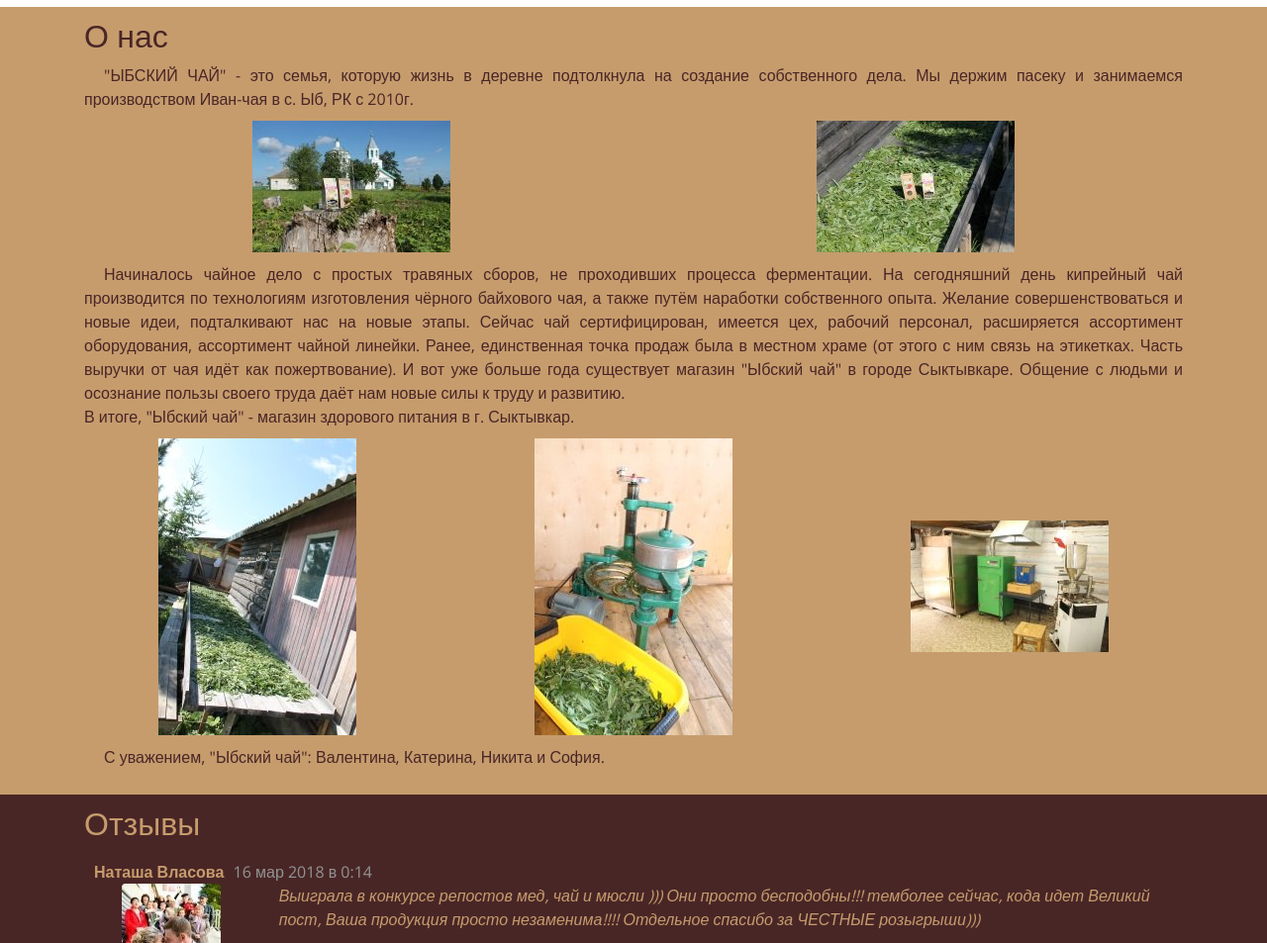
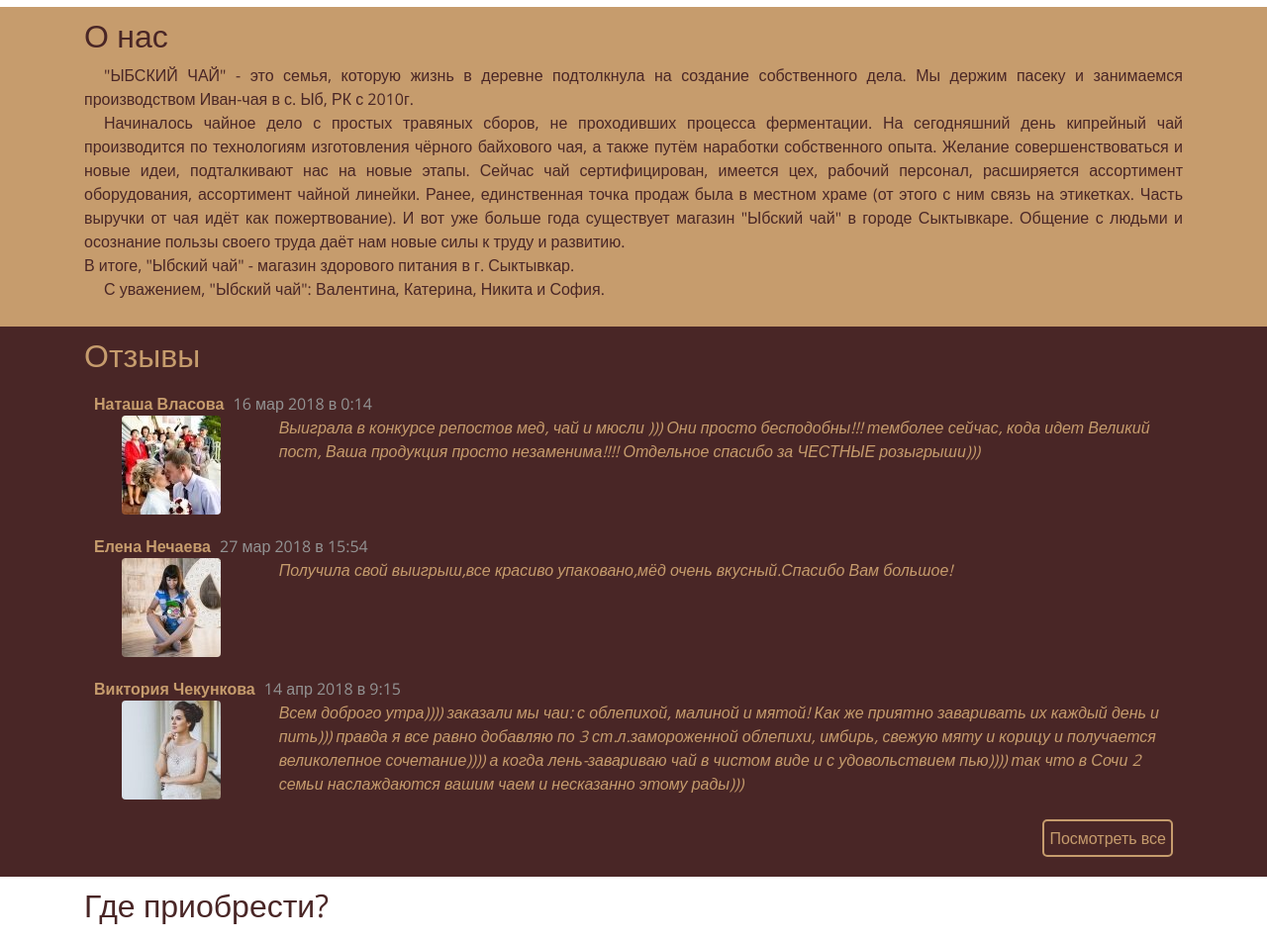
Before and after one commit to naihil/komi-tea, a plain HTML site: page index.html in a window 1280 px wide. Shown: the part 1362-2315 px from the top of the page at 99% size. Drawn offline with nearby package versions, Linux system fonts and the light colour scheme; some packages are replaced by stand-ins of ours; a script that the page names is missing.

Commit message:
remove fotos

```diff
--- a/index.html
+++ b/index.html
@@ -156,18 +156,6 @@
                         производством Иван-чая в с. Ыб, РК с 2010г.</p>
                 </div>
             </div>
-            <div class="row align-items-center">
-                <div class="col-12 col-md-5 col-lg-4 col-xl-3 mx-auto p-10px">
-                    <a href="img/about/about-1.jpg" data-toggle="lightbox">
-                        <img src="img/about/about-1-small.jpg" class="d-block mx-auto" alt="село Ыб" width="200" height="133">
-                    </a>
-                </div>
-                <div class="col-12 col-md-5 col-lg-4 col-xl-3 mx-auto p-10px">
-                    <a href="img/about/about-2.jpg" data-toggle="lightbox">
-                        <img src="img/about/about-2-small.jpg" class="d-block mx-auto" alt="Сушка чая" width="200" height="133">
-                    </a>
-                </div>
-            </div>
             <div class="row">
                 <div class="col-12">
                     <p class="m-0">Начиналось чайное дело с простых травяных сборов, не проходивших процесса ферментации. На сегодняшний день кипрейный
@@ -179,23 +167,6 @@
                         своего труда даёт нам новые силы к труду и развитию.
                         <br/>В итоге, "Ыбский чай" - магазин здорового питания в г. Сыктывкар.
                     </p>
-                </div>
-            </div>
-            <div class="row align-items-center">
-                <div class="col-12 col-md-5 col-lg-4 col-xl-3 mx-auto p-10px">
-                    <a href="img/about/about-3.jpg" data-toggle="lightbox">
-                        <img src="img/about/about-3-small.jpg" class="d-block mx-auto" alt="Сушка чая" width="200" height="300">
-                    </a>
-                </div>
-                <div class="col-12 col-md-5 col-lg-4 col-xl-3 mx-auto p-10px">
-                    <a href="img/about/about-4.jpg" data-toggle="lightbox">
-                        <img src="img/about/about-4-small.jpg" class="d-block mx-auto" alt="Заготовка чая" width="200" height="300">
-                    </a>
-                </div>
-                <div class="col-12 col-md-5 col-lg-4 col-xl-3 mx-auto p-10px">
-                    <a href="img/about/about-5.jpg" data-toggle="lightbox">
-                        <img src="img/about/about-5-small.jpg" class="d-block mx-auto" alt="Заготовка чая" width="200" height="133">
-                    </a>
                 </div>
             </div>
             <div class="row">
```
